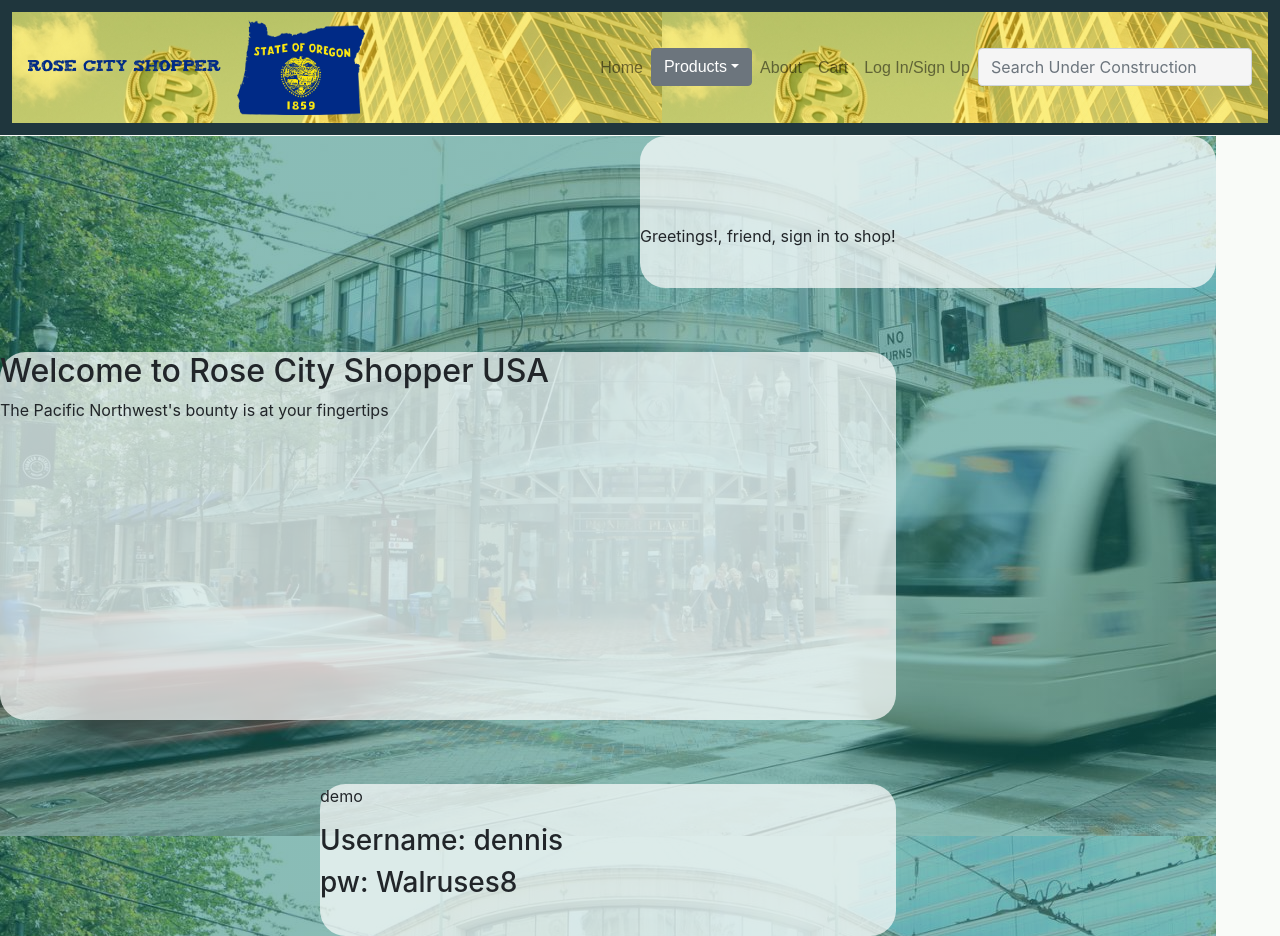
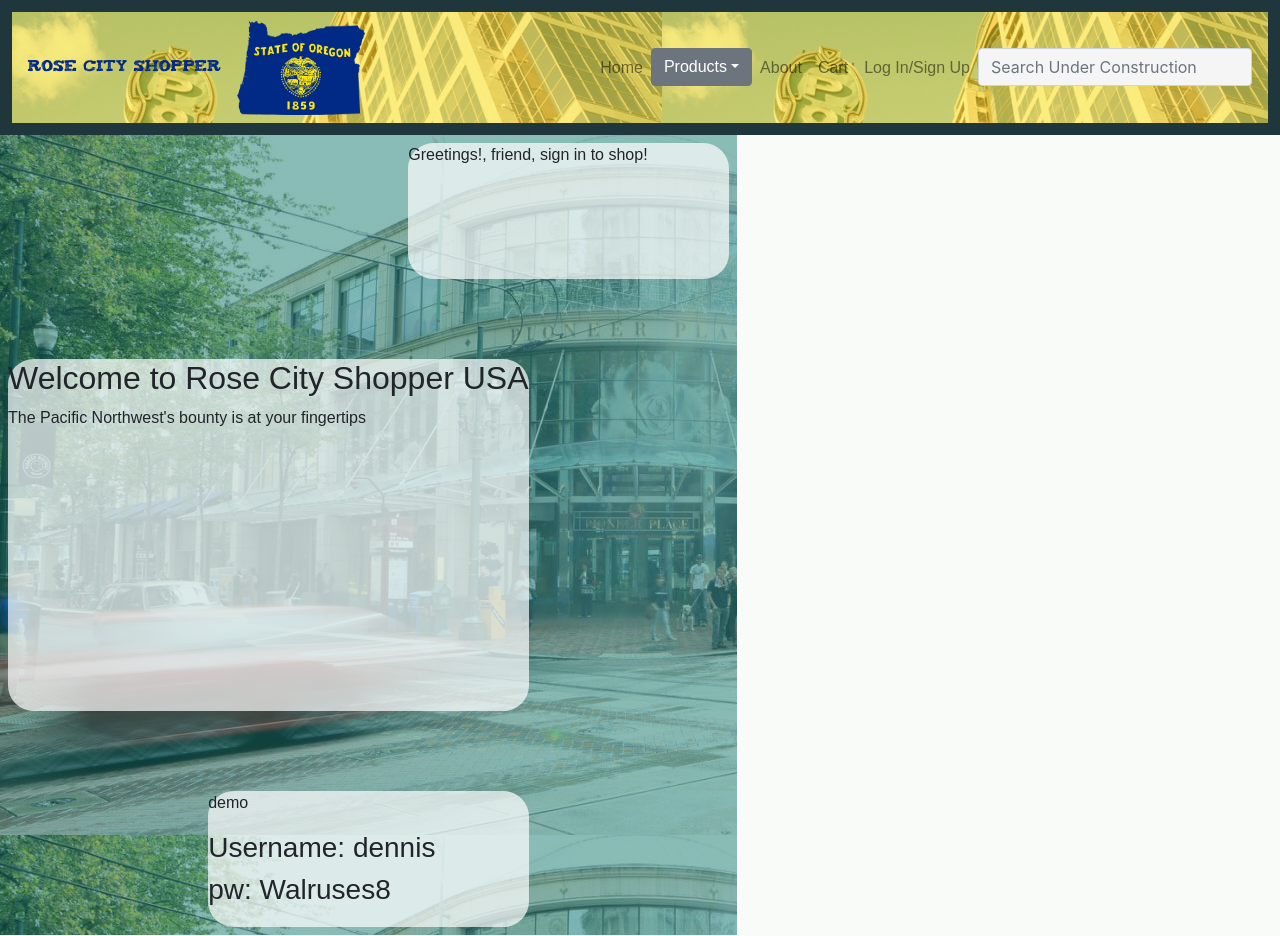
Before and after one commit to lightsage88/oregan, a React (Create React App) app: page / in a window 1280 px wide. Built offline with nearby package versions, Linux system fonts and the light colour scheme; no server answers.

Commit message:
looking very Portlandia!

```diff
--- a/src/components/App.css
+++ b/src/components/App.css
@@ -1,16 +1,18 @@
-/*
 .main {
-    display:grid;
-    grid-template-columns: 1fr auto;
-    grid-template-rows: 2fr auto;
+    display:flex;
+    flex-direction: column;
+    align-items: flex-start;
 }
-*/
+
+.navbarMain {
+    flex-grow: 2;
+}
 
 .siteContents {
-    padding-top:17vh;
+
 }
 
-@import url('https://fonts.googleapis.com/css?family=Do+Hyeon|Fugaz+One|Gugi|Poiret+One');
+@import url('https://fonts.googleapis.com/css?family=Do+Hyeon|Fugaz+One|Gugi|Poiret+One|Montserrat');
 
 body {
     background: #f9fbf8;
--- a/src/components/App.js
+++ b/src/components/App.js
@@ -23,7 +23,7 @@ export class App extends Component {
     return (
       <Router>
         <main className='main'>
-          <NavBar/>
+          <NavBar />
         <section className='siteContents'>
           <Route exact path='/' component={Landing} />
           <Route exact path='/about' component={About} />
--- a/src/components/landing-grid.css
+++ b/src/components/landing-grid.css
@@ -1,6 +1,5 @@
 .landingMain{
     display: grid;
-    max-width: 95vw;
     grid-template-columns: 1fr 1fr 1fr 1fr;
     grid-template-rows: 1fr 1fr 1fr 1fr;
     grid-gap: 5vw;
@@ -16,7 +15,7 @@
 .greeting, .landingInfo, .demo {
     border-radius: 2vw;
     background:rgba(255,255,255, 0.7);
-
+    margin: .5rem;
 }
 
 .landingInfo {
--- a/src/components/landing.css
+++ b/src/components/landing.css
@@ -14,18 +14,12 @@ background: inherit;
 	height: 100vh;
 }
 
-.landingMain h1{
-	position: absolute;
-	top: 12%;
+.landingImage {
+	background: url('../uxResources/oregonFlag.png');
 }
 
-.landingMain span {
-	position: absolute;
-	top: 19%;
-}
-
-.landingImage {
-	background: url('../uxResources/oregonFlag.png');
+.landingInfo, .greeting, .demo {
+    font-family: 'Montserrat', sans-serif;
 }
 
 
--- a/src/components/navBar.css
+++ b/src/components/navBar.css
@@ -43,8 +43,7 @@ text-align: right;
 }*/
 
 .navbarMain{
-	position: fixed;
-	overflow:hidden;
+
 	top:0;
 		width: 100%;
 		z-index: 2;
```
